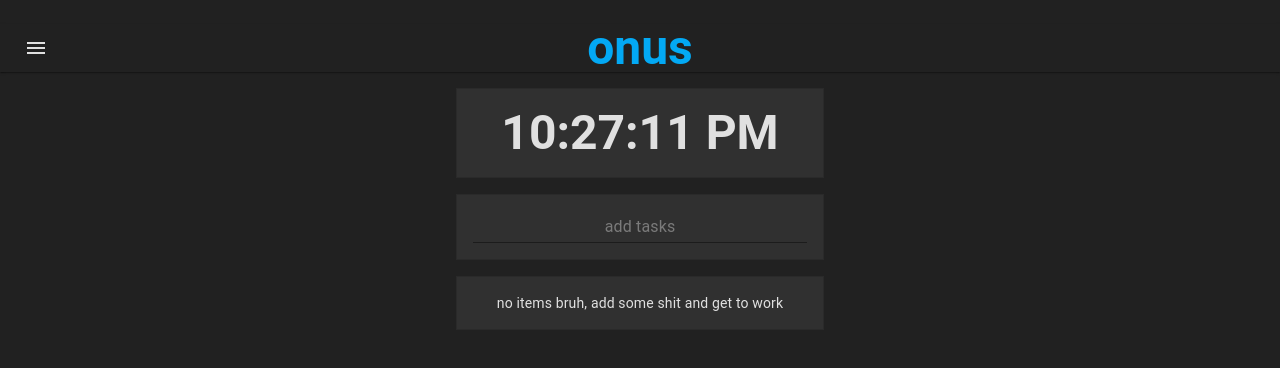
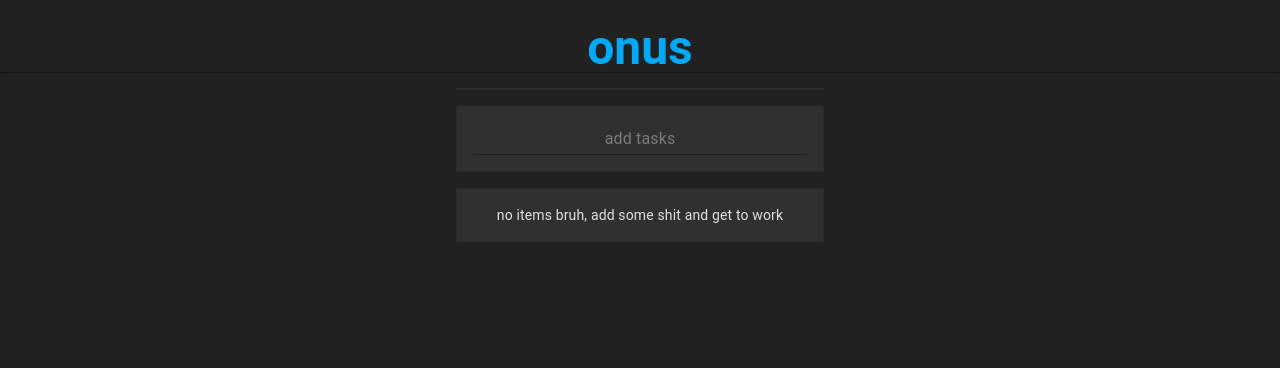
Before and after one commit to SamPetering/onus, a React (Create React App) app: page / in a window 1280 px wide. Shown: the top 368 px of the page. Built offline with nearby package versions, Linux system fonts and the light colour scheme.

Commit message:
make simpler

```diff
--- a/package.json
+++ b/package.json
@@ -25,16 +25,10 @@
   },
   "dependencies": {
     "@material-ui/core": "^4.11.0",
-    "@material-ui/icons": "^4.9.1",
-    "@testing-library/jest-dom": "^5.11.4",
-    "@testing-library/react": "^11.1.0",
-    "@testing-library/user-event": "^12.1.10",
-    "@testing-library/dom": "^7.21.4",
     "electron-is-dev": "^1.2.0",
     "react": "^16.8.0",
     "react-dom": "16.8.0",
     "react-scripts": "4.0.0",
-    "web-vitals": "^0.2.4",
     "zod": "^1.11.9"
   },
   "homepage": "./",
--- a/src/components/App.tsx
+++ b/src/components/App.tsx
@@ -90,9 +90,9 @@ const App: FC = () => {
             <Grid item xs={false} sm={2} />
             <Grid item xs={12} sm={8}>
               <Paper variant={'outlined'} square>
-                <Box p={2}>
+                {/* <Box p={2}>
                   <Clock military={userConfig.militaryClock} />
-                </Box>
+                </Box> */}
               </Paper>
               <Box m={2} />
               <Paper variant={'outlined'} square>
--- a/src/components/Header.tsx
+++ b/src/components/Header.tsx
@@ -55,7 +55,7 @@ const Header: FC<Props> = ({ title, switchClock, militaryTime }) => {
       <Box paddingTop={3} />
       <AppBar position={'static'} elevation={1}>
         <Toolbar variant="dense">
-          <IconButton
+          {/* <IconButton
             edge="start"
             className={classes.menuButton}
             color="inherit"
@@ -63,7 +63,7 @@ const Header: FC<Props> = ({ title, switchClock, militaryTime }) => {
             onClick={handleMenuClick}
           >
             <MenuIcon />
-          </IconButton>
+          </IconButton> */}
           <Typography
             variant="h3"
             align={'center'}
@@ -73,7 +73,7 @@ const Header: FC<Props> = ({ title, switchClock, militaryTime }) => {
           >
             {title}
           </Typography>
-          <Menu
+          {/* <Menu
             id="menu-appbar"
             anchorEl={anchor}
             anchorOrigin={{
@@ -96,7 +96,7 @@ const Header: FC<Props> = ({ title, switchClock, militaryTime }) => {
                 }
               />
             </MenuItem>
-          </Menu>
+          </Menu> */}
         </Toolbar>
       </AppBar>
     </>
```
Also changed, not shown: 1 other file (tests, documents, lock files or other folders).
